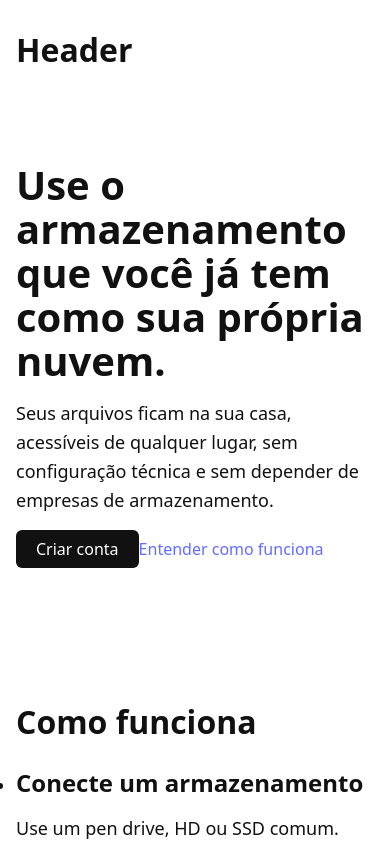
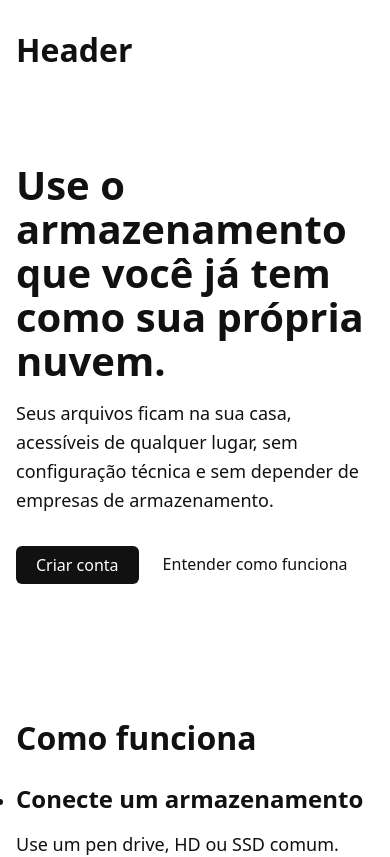
Before and after one commit to Rodrigoteodosio/personal-cloud-site, a React (Vite) app: page / in a window 390 px wide. Shown: the top 857 px of the page. Built offline with nearby package versions, Linux system fonts and the light colour scheme.

Commit message:
Updated App.css

```diff
--- a/src/App.css
+++ b/src/App.css
@@ -76,6 +76,52 @@ li {
   margin-bottom: 0.5rem;
 }
 
+#topo {
+  text-align: center;
+}
+
+#topo h1 {
+  max-width: 700px;
+  margin-left: auto;
+  margin-right: auto;
+}
+
+#topo div {
+  display: flex;
+  gap: 1.5rem;
+  justify-content: center;
+  align-items: center;
+  margin-top: 2rem;
+}
+
+#topo a {
+  color: #111;
+  text-decoration: none;
+  font-size: 1rem;
+  border-bottom: 1px solid transparent;
+  transition: border-color 0.2s;
+}
+
+#topo a:hover {
+  border-bottom-color: #111;
+}
+
+@media (max-width: 768px) {
+  #topo {
+    text-align: left;
+  }
+
+  #topo h1 {
+    margin-left: 0;
+    margin-right: 0;
+  }
+
+  #topo div {
+    justify-content: flex-start;
+    flex-wrap: wrap;
+  }
+}
+
 footer {
   padding: 3rem 0;
   text-align: center;
```
